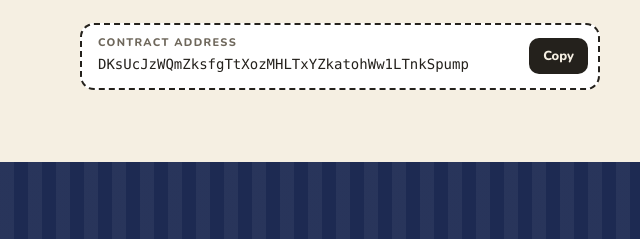
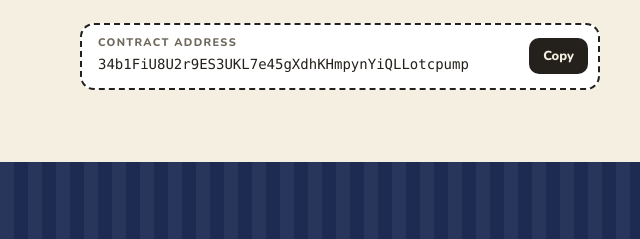
Before and after one commit to iz7y/BONJOUR-CAT, a plain HTML site: page index.html in a window 1280 px wide. Shown: the part 749-988 px from the top of the page, 0-640 px from the left. Drawn offline with nearby package versions, Linux system fonts and the light colour scheme; a web font is replaced by a local one.

Commit message:
Update Bonjour Cat contract address after relaunch
Co-Authored-By: Claude Opus 5.5 <noreply@anthropic.com>
Claude-Session: https://claude.ai/code/session_011436sDvNx7XjRWhXqxs339

```diff
--- a/index.html
+++ b/index.html
@@ -270,7 +270,7 @@ footer p{margin:0;max-width:75ch;color:var(--muted)}
 
 <script>
 /* ===== CONFIG: fill these in at launch ===== */
-const CONFIG = { CA:"DKsUcJzWQmZksfgTtXozMHLTxYZkatohWw1LTnkSpump", BUY_URL:"https://pump.fun", X_URL:"", TG_URL:"" };
+const CONFIG = { CA:"34b1FiU8U2r9ES3UKL7e45gXdhKHmpynYiQLLotcpump", BUY_URL:"https://pump.fun", X_URL:"", TG_URL:"" };
 
 const PHRASES = [
   ["gm","Bonjour.","Always say it first. Always.","Toujours le dire en premier. Toujours."],
```
